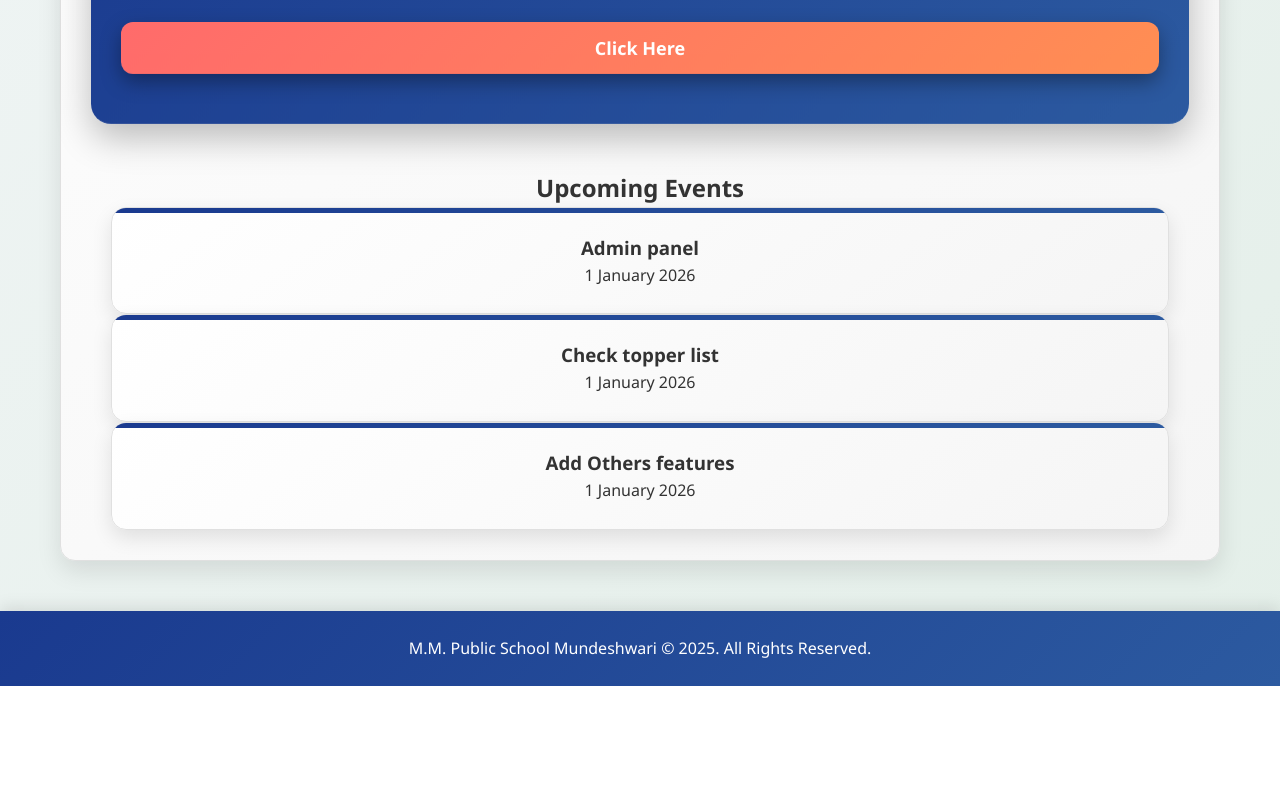
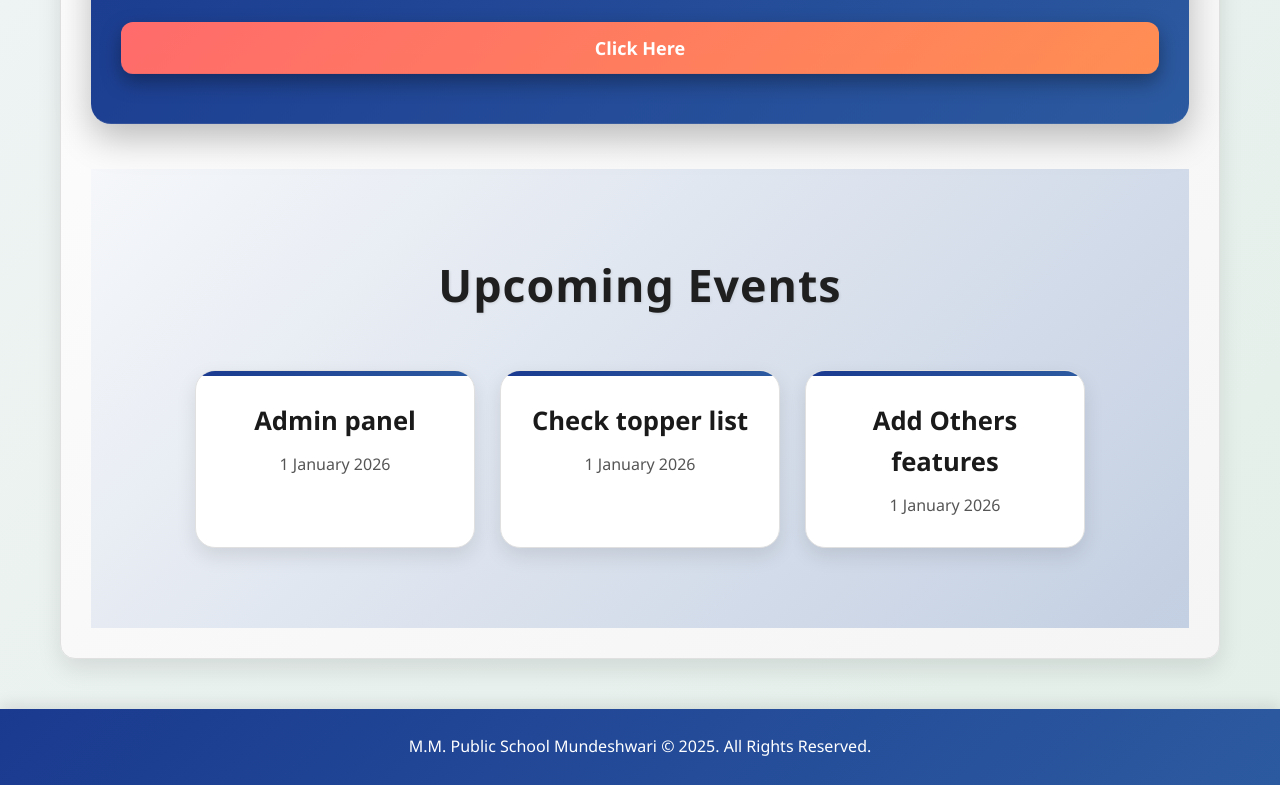
Before and after one commit to mmpublicschool/M.-M-public-school-mundeshwari., a plain HTML site: page index.html in a window 1280 px wide. Shown: the part 1456-2241 px from the top of the page. Before the commit the page ends 2142 px from the top, so only its background shows below. Drawn offline with Linux system fonts and the light colour scheme; no server answers.

Commit message:
style.css

```diff
--- a/style.css
+++ b/style.css
@@ -622,3 +622,79 @@ footer {
     color: #ff3b3b;
     transform: scale(1.2);
     }
+/* Import Google Fonts */
+@import url('https://fonts.googleapis.com/css2?family=Inter:wght@400;600;700&display=swap');
+
+/* Section styling */
+.upcoming-section {
+  padding: 80px 20px;
+  background: linear-gradient(135deg, #f5f7fa, #c3cfe2);
+  text-align: center;
+  font-family: 'Inter', sans-serif;
+  color: #333;
+}
+
+/* Section Title */
+.upcoming-section .section-title {
+  font-size: 2.8rem;
+  font-weight: 700;
+  margin-bottom: 50px;
+  color: #1f1f1f;
+  text-shadow: 1px 1px 3px rgba(0,0,0,0.1);
+  letter-spacing: 1px;
+  animation: fadeUp 1.5s ease forwards;
+}
+
+/* Cards container */
+.upcoming-cards {
+  display: flex;
+  flex-wrap: wrap;
+  justify-content: center;
+  gap: 25px;
+}
+
+/* Individual Card */
+.upcoming-cards .card {
+  background: #fff;
+  border-radius: 20px;
+  padding: 30px 25px;
+  width: 280px;
+  box-shadow: 0 8px 20px rgba(0,0,0,0.1);
+  transition: transform 0.4s ease, box-shadow 0.4s ease;
+  cursor: pointer;
+}
+
+/* Card hover effect */
+.upcoming-cards .card:hover {
+  transform: translateY(-10px) scale(1.05);
+  box-shadow: 0 15px 35px rgba(0,0,0,0.15);
+}
+
+/* Card Title */
+.upcoming-cards .card h3 {
+  font-size: 1.6rem;
+  margin-bottom: 10px;
+  font-weight: 600;
+  color: #1a1a1a;
+}
+
+/* Card Description */
+.upcoming-cards .card p {
+  font-size: 1rem;
+  color: #555;
+  line-height: 1.5;
+}
+
+/* Animation for Title */
+@keyframes fadeUp {
+  0% { opacity: 0; transform: translateY(20px); }
+  100% { opacity: 1; transform: translateY(0); }
+}
+
+/* Responsive */
+@media (max-width: 768px) {
+  .upcoming-cards {
+    flex-direction: column;
+    align-items: center;
+  }
+}
```
